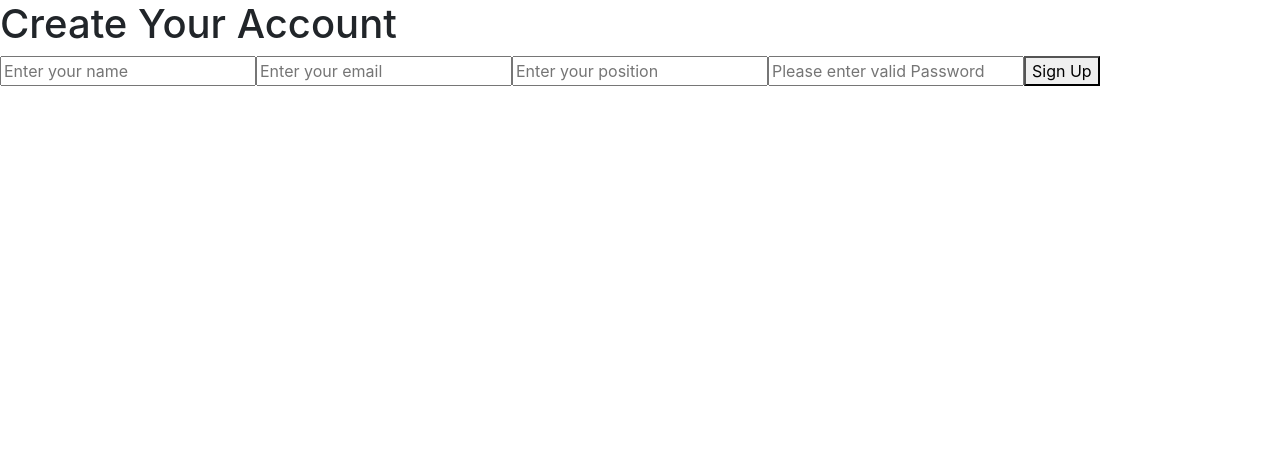
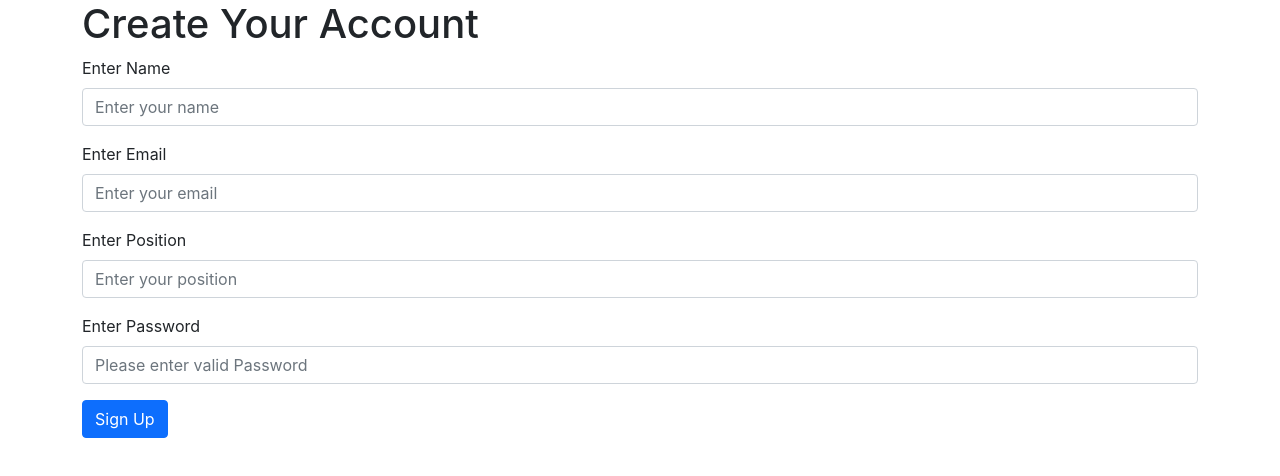
Before and after one commit to KusalRj/AF-Assignment, a React (Create React App) app in the folder client/: page /addStaff in a window 1280 px wide. Shown: the top 476 px of the page. Built offline with nearby package versions, Linux system fonts and the light colour scheme.

Commit message:
register

```diff
--- a/client/src/components/StaffRegister/StaffRegister.js
+++ b/client/src/components/StaffRegister/StaffRegister.js
@@ -19,7 +19,7 @@ const StaffSignup = () => {  //registration form
 	const handleSubmit = async (e) => {
 		e.preventDefault();
 		try {
-			const url = "http://localhost:8070/Register/addStaff";
+			const url = "http://localhost:8082/Register/addStaff";
 			const { data: res } = await axios.post(url, data);
 			// navigate("/S_login");//wenas karapan
 			alert("Staff added")
@@ -37,14 +37,16 @@ const StaffSignup = () => {  //registration form
 
 
 	return (
-		<div className="">
+		<div className="container">
 
 
-				<div className="">
+
 					<form className="" onSubmit={handleSubmit}>
 
 						<h1>Create Your Account</h1>
 
+						<div className="mb-3">
+						<label htmlFor="S_name" className="form-label">Enter Name</label>
 						<input
 							type="text"
 							placeholder="Enter your name"
@@ -52,8 +54,11 @@ const StaffSignup = () => {  //registration form
 							onChange={handleChange}
 							value={data.S_name}
 							required
-							className=""
+							className="form-control"
 						/>
+						</div>
+						<div className="mb-3">
+						<label htmlFor="email" className="form-label">Enter Email</label>
 						<input
 							type="text"
 							placeholder="Enter your email"
@@ -61,8 +66,11 @@ const StaffSignup = () => {  //registration form
 							onChange={handleChange}
 							value={data.email}
 							required
-							className=""
+							className="form-control"
 						/>
+						</div>
+						<div className="mb-3">
+						<label htmlFor="position" className="form-label">Enter Position</label>
 						<input
 							type="position"
 							placeholder="Enter your position"
@@ -70,8 +78,11 @@ const StaffSignup = () => {  //registration form
 							onChange={handleChange}
 							value={data.position}
 							required
-							className=""
+							className="form-control"
 						/>
+						</div>
+						<div className="mb-3">
+						<label htmlFor="password" className="form-label">Enter Password</label>
 						<input
 							type="password"
 							placeholder="Please enter valid Password"
@@ -79,16 +90,17 @@ const StaffSignup = () => {  //registration form
 							onChange={handleChange}
 							value={data.password}
 							required
-							className=""
+							className="form-control"
 						/>
+						</div>
 
 						{error && <div className="">{error}</div>}
-						<button type="submit" className="">
+						<button type="submit" className="btn btn-primary">
 							Sign Up
 						</button>
 
 					</form>
-				</div>
+
 
 		</div>
 	);
```
